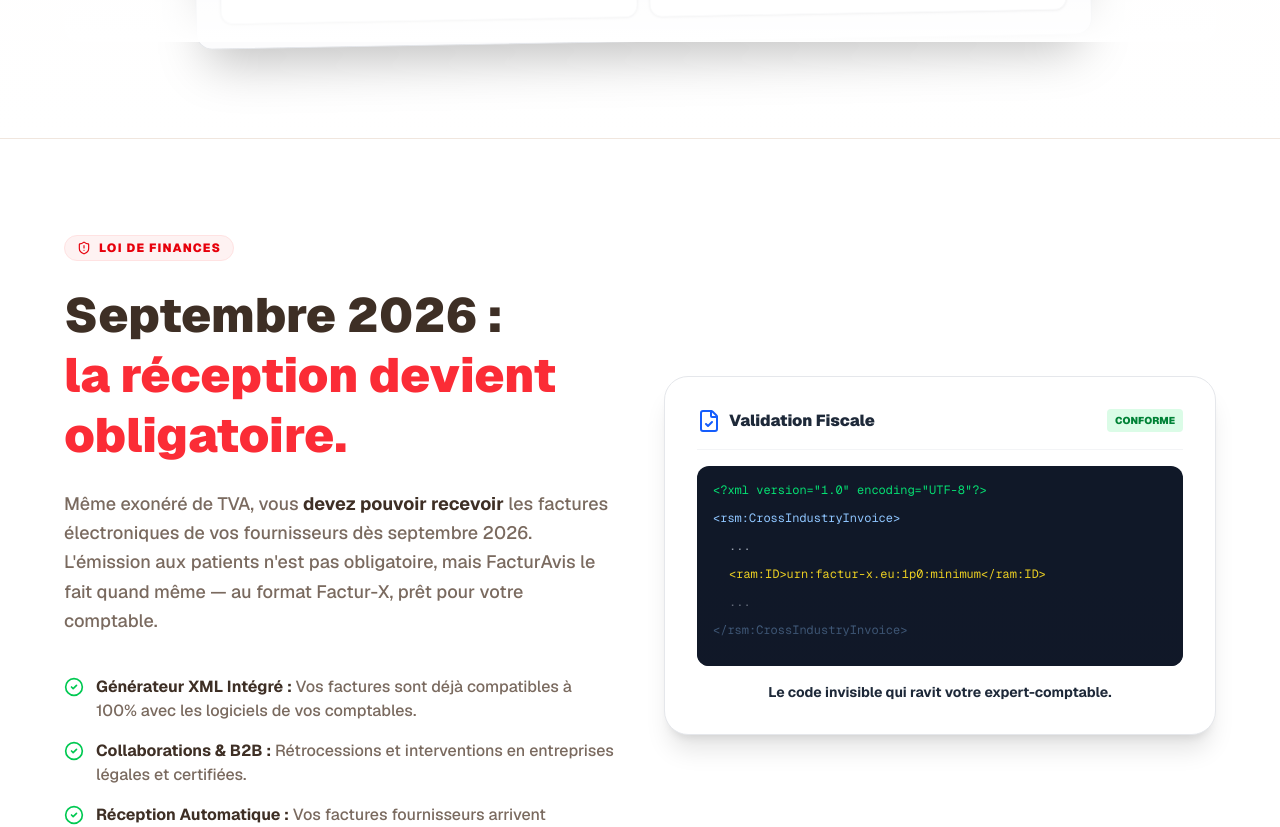
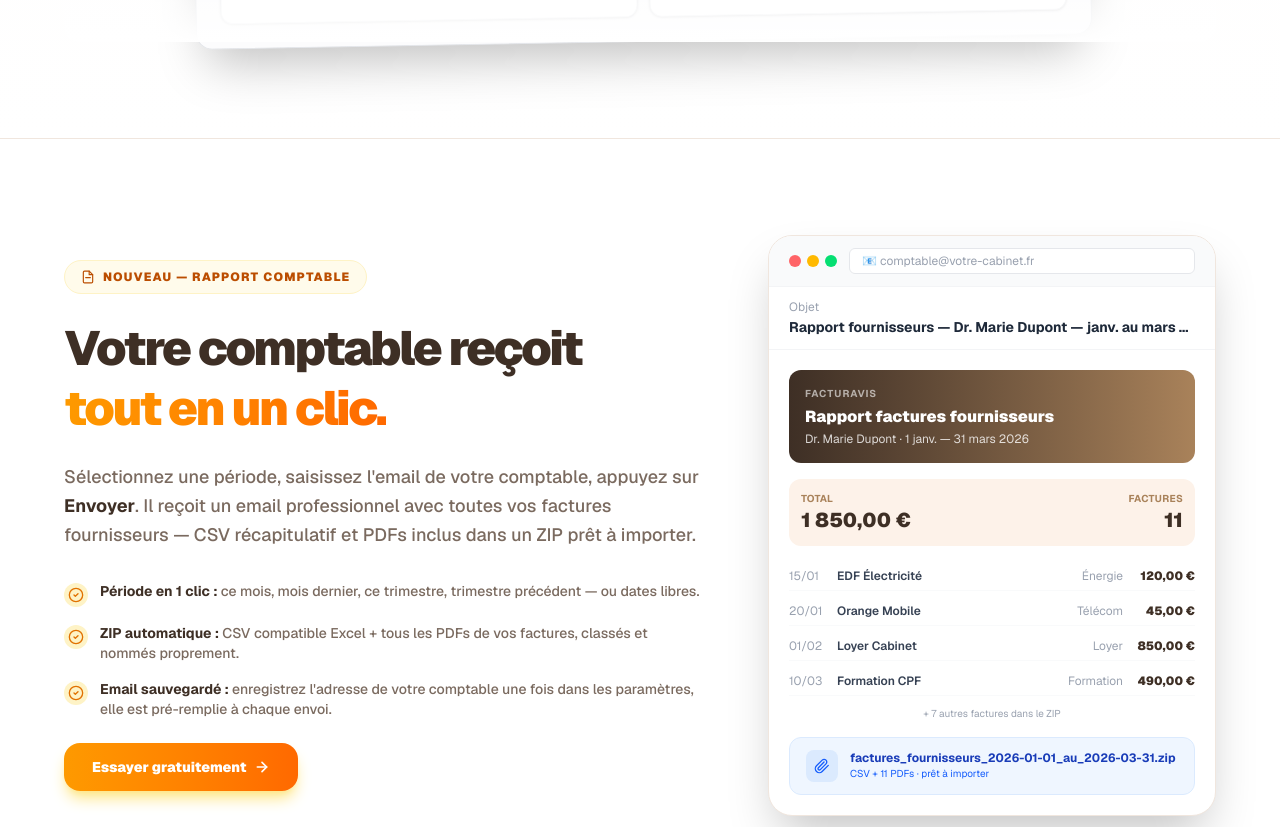
Before and after one commit to fahmicyrille-glitch/facturavis, a Next.js app: page / in a window 1280 px wide. Shown: the part 5420-6247 px from the top of the page. Built offline with nearby package versions, Linux system fonts and the light colour scheme.

Commit message:
feat(landing): section rapport comptable — mockup email + CTA inscription

```diff
--- a/src/app/page.tsx
+++ b/src/app/page.tsx
@@ -316,6 +316,127 @@ export default function LandingPage() {
         </div>
       </section>
 
+      {/* --- RAPPORT COMPTABLE --- */}
+      <section className="py-16 md:py-24 bg-white border-t border-[#f0e6de] px-4 md:px-6">
+        <div className="max-w-6xl mx-auto flex flex-col lg:flex-row items-center gap-12 md:gap-16">
+
+          {/* Texte */}
+          <div className="flex-1 space-y-6">
+            <div className="inline-flex items-center gap-2 bg-amber-50 text-amber-700 px-4 py-2 rounded-full text-xs font-black uppercase tracking-widest border border-amber-100">
+              <svg xmlns="http://www.w3.org/2000/svg" width="14" height="14" viewBox="0 0 24 24" fill="none" stroke="currentColor" strokeWidth="2" strokeLinecap="round" strokeLinejoin="round"><path d="M14 2H6a2 2 0 0 0-2 2v16a2 2 0 0 0 2 2h12a2 2 0 0 0 2-2V8z"/><polyline points="14 2 14 8 20 8"/><line x1="16" y1="13" x2="8" y2="13"/></svg>
+              Nouveau — Rapport comptable
+            </div>
+            <h2 className="text-3xl md:text-5xl font-black text-[#3e2f25] leading-tight tracking-tighter">
+              Votre comptable reçoit<br/>
+              <span className="text-transparent bg-clip-text bg-gradient-to-r from-amber-500 to-orange-500">tout en un clic.</span>
+            </h2>
+            <p className="text-[#7a6a5f] text-lg font-medium leading-relaxed">
+              Sélectionnez une période, saisissez l&apos;email de votre comptable, appuyez sur <strong className="text-[#3e2f25]">Envoyer</strong>. Il reçoit un email professionnel avec toutes vos factures fournisseurs — CSV récapitulatif et PDFs inclus dans un ZIP prêt à importer.
+            </p>
+            <ul className="space-y-4 pt-2">
+              <li className="flex items-start gap-3">
+                <div className="mt-0.5 bg-amber-100 p-1 rounded-full shrink-0"><CheckCircle2 size={16} className="text-amber-600" /></div>
+                <p className="text-[#3e2f25] text-sm font-bold">Période en 1 clic : <span className="font-medium text-[#7a6a5f]">ce mois, mois dernier, ce trimestre, trimestre précédent — ou dates libres.</span></p>
+              </li>
+              <li className="flex items-start gap-3">
+                <div className="mt-0.5 bg-amber-100 p-1 rounded-full shrink-0"><CheckCircle2 size={16} className="text-amber-600" /></div>
+                <p className="text-[#3e2f25] text-sm font-bold">ZIP automatique : <span className="font-medium text-[#7a6a5f]">CSV compatible Excel + tous les PDFs de vos factures, classés et nommés proprement.</span></p>
+              </li>
+              <li className="flex items-start gap-3">
+                <div className="mt-0.5 bg-amber-100 p-1 rounded-full shrink-0"><CheckCircle2 size={16} className="text-amber-600" /></div>
+                <p className="text-[#3e2f25] text-sm font-bold">Email sauvegardé : <span className="font-medium text-[#7a6a5f]">enregistrez l&apos;adresse de votre comptable une fois dans les paramètres, elle est pré-remplie à chaque envoi.</span></p>
+              </li>
+            </ul>
+            <Link
+              href="/inscription"
+              className="inline-flex items-center gap-2 bg-gradient-to-r from-amber-500 to-orange-500 text-white px-7 py-3.5 rounded-2xl font-black text-sm shadow-lg shadow-amber-200 hover:shadow-xl hover:-translate-y-0.5 transition-all"
+            >
+              Essayer gratuitement
+              <svg xmlns="http://www.w3.org/2000/svg" width="16" height="16" viewBox="0 0 24 24" fill="none" stroke="currentColor" strokeWidth="2.5" strokeLinecap="round" strokeLinejoin="round"><path d="M5 12h14"/><path d="m12 5 7 7-7 7"/></svg>
+            </Link>
+          </div>
+
+          {/* Mockup email comptable */}
+          <div className="flex-1 w-full max-w-md mx-auto lg:mx-0">
+            <div className="relative">
+              <div className="absolute -inset-3 bg-gradient-to-br from-amber-200/40 to-orange-200/40 rounded-[32px] blur-2xl -z-10" />
+              <div className="bg-white rounded-[24px] border border-[#f0e6de] shadow-2xl overflow-hidden">
+
+                {/* Email header bar */}
+                <div className="bg-gray-50 border-b border-gray-100 px-5 py-3 flex items-center gap-3">
+                  <div className="flex gap-1.5">
+                    <div className="w-3 h-3 rounded-full bg-red-400" />
+                    <div className="w-3 h-3 rounded-full bg-amber-400" />
+                    <div className="w-3 h-3 rounded-full bg-green-400" />
+                  </div>
+                  <div className="flex-1 bg-white border border-gray-200 rounded-md px-3 py-1 text-xs text-gray-400 truncate">
+                    📧 comptable@votre-cabinet.fr
+                  </div>
+                </div>
+
+                {/* Email subject */}
+                <div className="px-5 py-3 border-b border-gray-100">
+                  <p className="text-xs text-gray-400 mb-0.5">Objet</p>
+                  <p className="text-sm font-bold text-gray-800 truncate">Rapport fournisseurs — Dr. Marie Dupont — janv. au mars 2026</p>
+                </div>
+
+                {/* Email body */}
+                <div className="p-5 space-y-4">
+                  {/* Header email */}
+                  <div className="bg-gradient-to-r from-[#3e2f25] to-[#a9825a] rounded-xl p-4">
+                    <p className="text-[10px] text-white/60 uppercase tracking-widest font-bold">FacturAvis</p>
+                    <p className="text-white font-black text-base mt-1">Rapport factures fournisseurs</p>
+                    <p className="text-white/80 text-xs mt-0.5">Dr. Marie Dupont · 1 janv. — 31 mars 2026</p>
+                  </div>
+
+                  {/* Totaux */}
+                  <div className="bg-[#fdf2e9] rounded-xl p-3 flex justify-between items-center">
+                    <div>
+                      <p className="text-[10px] text-[#a9825a] font-bold uppercase tracking-wide">Total</p>
+                      <p className="text-xl font-black text-[#3e2f25]">1 850,00 €</p>
+                    </div>
+                    <div className="text-right">
+                      <p className="text-[10px] text-[#a9825a] font-bold uppercase tracking-wide">Factures</p>
+                      <p className="text-xl font-black text-[#3e2f25]">11</p>
+                    </div>
+                  </div>
+
+                  {/* Tableau mini */}
+                  <div className="space-y-1.5">
+                    {[
+                      { date: '15/01', nom: 'EDF Électricité', cat: 'Énergie', montant: '120,00 €' },
+                      { date: '20/01', nom: 'Orange Mobile', cat: 'Télécom', montant: '45,00 €' },
+                      { date: '01/02', nom: 'Loyer Cabinet', cat: 'Loyer', montant: '850,00 €' },
+                      { date: '10/03', nom: 'Formation CPF', cat: 'Formation', montant: '490,00 €' },
+                    ].map((row, i) => (
+                      <div key={i} className="flex items-center gap-2 text-xs py-1.5 border-b border-gray-50 last:border-0">
+                        <span className="text-gray-400 w-10 shrink-0">{row.date}</span>
+                        <span className="text-gray-700 font-semibold flex-1 truncate">{row.nom}</span>
+                        <span className="text-gray-400 hidden sm:block w-16 text-right shrink-0">{row.cat}</span>
+                        <span className="text-[#3e2f25] font-black w-16 text-right shrink-0">{row.montant}</span>
+                      </div>
+                    ))}
+                    <p className="text-[10px] text-gray-400 text-center pt-1">+ 7 autres factures dans le ZIP</p>
+                  </div>
+
+                  {/* Pièce jointe */}
+                  <div className="bg-blue-50 border border-blue-100 rounded-xl px-4 py-3 flex items-center gap-3">
+                    <div className="bg-blue-100 text-blue-600 p-2 rounded-lg shrink-0">
+                      <svg xmlns="http://www.w3.org/2000/svg" width="16" height="16" viewBox="0 0 24 24" fill="none" stroke="currentColor" strokeWidth="2" strokeLinecap="round" strokeLinejoin="round"><path d="m21.44 11.05-9.19 9.19a6 6 0 0 1-8.49-8.49l8.57-8.57A4 4 0 1 1 18 8.84l-8.59 8.57a2 2 0 0 1-2.83-2.83l8.49-8.48"/></svg>
+                    </div>
+                    <div className="min-w-0">
+                      <p className="text-xs font-bold text-blue-800 truncate">factures_fournisseurs_2026-01-01_au_2026-03-31.zip</p>
+                      <p className="text-[10px] text-blue-600">CSV + 11 PDFs · prêt à importer</p>
+                    </div>
+                  </div>
+                </div>
+              </div>
+            </div>
+          </div>
+
+        </div>
+      </section>
+
       {/* --- REFORME 2026 --- */}
       <section id="reforme" className="py-16 md:py-24 bg-white border-y border-[#f0e6de] px-4 md:px-6 relative overflow-hidden">
         <div className="max-w-6xl mx-auto flex flex-col lg:flex-row items-center gap-12">
```
